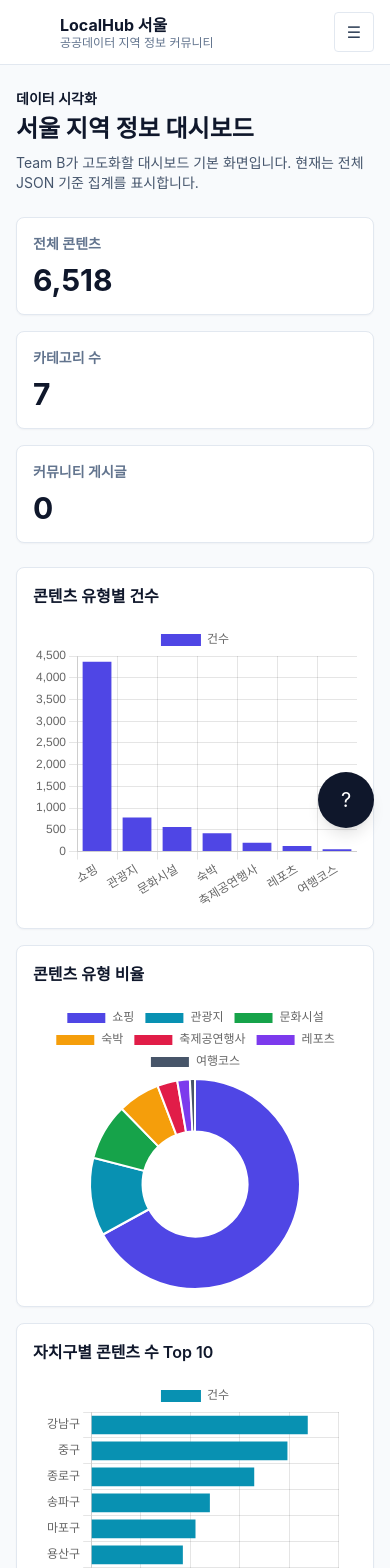
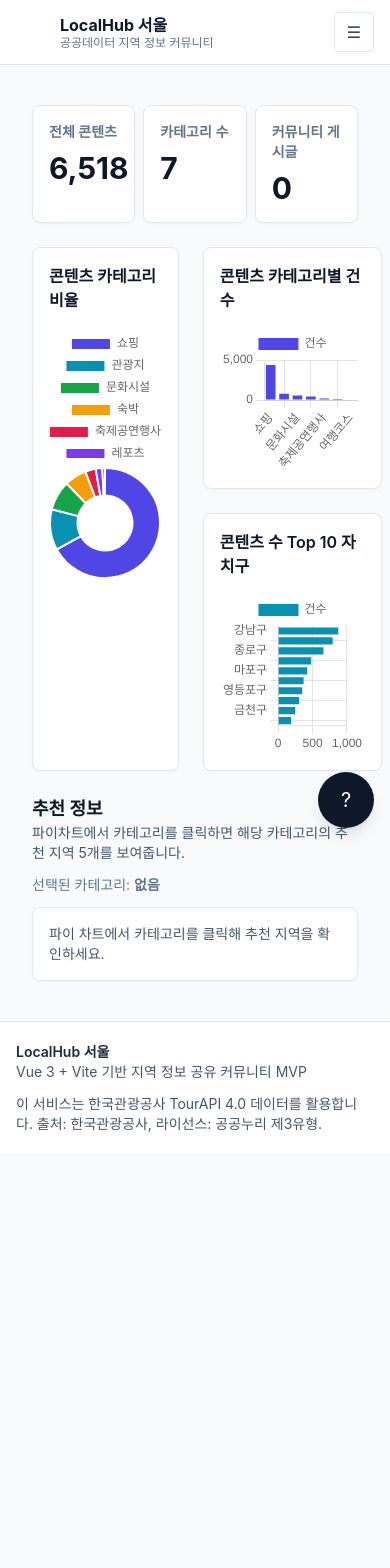
Before and after one commit to SSAFY-Team1/Commu_Prj, a Vue app: page /dashboard in a window 390 px wide. Shown: the top 1568 px of the page. After the commit the page ends 1154 px from the top, so only its background shows below. Built offline with nearby package versions, Linux system fonts and the light colour scheme.

Commit message:
DashboardView 수정 (#7)

```diff
--- a/src/views/DashboardView.vue
+++ b/src/views/DashboardView.vue
@@ -1,39 +1,69 @@
 <template>
-  <div class="space-y-6">
-    <header>
-      <p class="text-sm font-semibold text-brand-700">데이터 시각화</p>
-      <h1 class="mt-1 text-2xl font-bold text-slate-900">서울 지역 정보 대시보드</h1>
-      <p class="mt-2 text-sm text-slate-600">Team B가 고도화할 대시보드 기본 화면입니다. 현재는 전체 JSON 기준 집계를 표시합니다.</p>
-    </header>
+  <div class="p-4 md:p-6 space-y-6">
 
-    <section class="grid gap-4 md:grid-cols-3">
+    <section class="grid grid-cols-3 gap-2 md:gap-4">
       <KpiCard label="전체 콘텐츠" :value="total" />
       <KpiCard label="카테고리 수" :value="categoryCount" />
       <KpiCard label="커뮤니티 게시글" :value="postCount" />
     </section>
 
-    <section v-if="loading" class="panel p-6 text-sm text-slate-600">데이터를 불러오는 중입니다...</section>
+    <section class="grid grid-cols-[45%_55%] gap-6">
 
-    <section v-else class="grid gap-4 lg:grid-cols-2">
       <div class="panel p-4">
-        <h2 class="font-semibold text-slate-900">콘텐츠 유형별 건수</h2>
-        <div class="mt-4 h-72">
-          <canvas ref="barCanvas" aria-label="콘텐츠 유형별 건수 차트"></canvas>
+        <h2 class="font-semibold text-slate-900 mb-4">콘텐츠 카테고리 비율</h2>
+        <div class="h-[260px] flex justify-center items-center">
+          <canvas ref="doughnutCanvas"></canvas>
         </div>
       </div>
 
-      <div class="panel p-4">
-        <h2 class="font-semibold text-slate-900">콘텐츠 유형 비율</h2>
-        <div class="mt-4 h-72">
-          <canvas ref="doughnutCanvas" aria-label="콘텐츠 유형 비율 차트"></canvas>
+      <div class="lg:col-span-2 grid grid-cols-1 gap-6">
+
+        <div class="panel p-4">
+          <h2 class="font-semibold text-slate-900 mb-4">콘텐츠 카테고리별 건수</h2>
+          <div class="h-36">
+            <canvas ref="barCanvas"></canvas>
+          </div>
         </div>
+
+        <div class="panel p-4">
+          <h2 class="font-semibold text-slate-900 mb-4">콘텐츠 수 Top 10 자치구</h2>
+          <div class="h-40">
+            <canvas ref="districtCanvas"></canvas>
+          </div>
+        </div>
+
+      </div>
+    </section>
+
+    <section class="space-y-3">
+      <div class="flex flex-wrap items-center justify-between gap-3">
+        <div>
+          <h2 class="text-lg font-bold text-slate-900">추천 정보</h2>
+          <p class="text-sm text-slate-600">파이차트에서 카테고리를 클릭하면 해당 카테고리의 추천 지역 5개를 보여줍니다.</p>
+        </div>
+        <p class="text-sm text-slate-500">선택된 카테고리: <span class="font-semibold">{{ selectedCategory || '없음' }}</span></p>
       </div>
 
-      <div class="panel p-4 lg:col-span-2">
-        <h2 class="font-semibold text-slate-900">자치구별 콘텐츠 수 Top 10</h2>
-        <div class="mt-4 h-80">
-          <canvas ref="districtCanvas" aria-label="자치구별 콘텐츠 수 차트"></canvas>
-        </div>
+      <div v-if="!selectedCategory" class="panel p-4 text-sm text-slate-600">
+        파이 차트에서 카테고리를 클릭해 추천 지역을 확인하세요.
+      </div>
+
+      <div v-else class="grid gap-3 grid-cols-5">
+        <article v-for="item in recommendedItems" :key="item.id" class="panel overflow-hidden min-w-0">
+          <div class="flex h-24 items-center justify-center bg-slate-100">
+            <img v-if="item.thumbnail" :src="item.thumbnail" :alt="item.title" class="h-full w-full object-cover" />
+            <span v-else class="text-xs text-slate-500">이미지 없음</span>
+          </div>
+          <div class="p-3">
+            <div class="flex items-center gap-2 text-[11px] font-semibold text-brand-700">
+              <span>{{ item.category }}</span>
+              <span class="text-slate-300">/</span>
+              <span>{{ item.district }}</span>
+            </div>
+            <h3 class="mt-2 line-clamp-2 font-bold text-slate-900 text-sm">{{ item.title }}</h3>
+            <p class="mt-2 line-clamp-2 text-xs text-slate-600">{{ item.address }}</p>
+          </div>
+        </article>
       </div>
     </section>
   </div>
@@ -43,7 +73,7 @@
 import { onBeforeUnmount, onMounted, ref } from 'vue'
 import Chart from 'chart.js/auto'
 import KpiCard from '../components/KpiCard.vue'
-import { getDashboardStats } from '../utils/dataLoader'
+import { getDashboardStats, getByCategory } from '../utils/dataLoader'
 import { getPosts } from '../utils/localStorage'
 
 const barCanvas = ref(null)
@@ -53,6 +83,8 @@ const loading = ref(true)
 const total = ref('--')
 const categoryCount = ref('--')
 const postCount = ref('--')
+const selectedCategory = ref('')
+const recommendedItems = ref([])
 const charts = []
 
 const palette = ['#4f46e5', '#0891b2', '#16a34a', '#f59e0b', '#e11d48', '#7c3aed', '#475569']
@@ -62,6 +94,22 @@ function entriesToLabelsAndValues(entries) {
     labels: entries.map(([label]) => label),
     values: entries.map(([, value]) => value)
   }
+}
+
+function shuffleArray(array) {
+  const result = [...array]
+  for (let i = result.length - 1; i > 0; i -= 1) {
+    const j = Math.floor(Math.random() * (i + 1))
+    ;[result[i], result[j]] = [result[j], result[i]]
+  }
+  return result
+}
+
+async function loadRecommended(category) {
+  selectedCategory.value = category
+  recommendedItems.value = []
+  const items = await getByCategory(category)
+  recommendedItems.value = shuffleArray(items).slice(0, 5)
 }
 
 function createCharts(stats) {
@@ -92,7 +140,16 @@ function createCharts(stats) {
         labels: categoryData.labels,
         datasets: [{ data: categoryData.values, backgroundColor: palette }]
       },
-      options: { responsive: true, maintainAspectRatio: false }
+      options: {
+        responsive: true,
+        maintainAspectRatio: false,
+        onClick(evt, elements) {
+          if (!elements.length) return
+          const index = elements[0].index
+          const category = this.data.labels[index]
+          loadRecommended(category)
+        }
+      }
     })
   )
 
```
